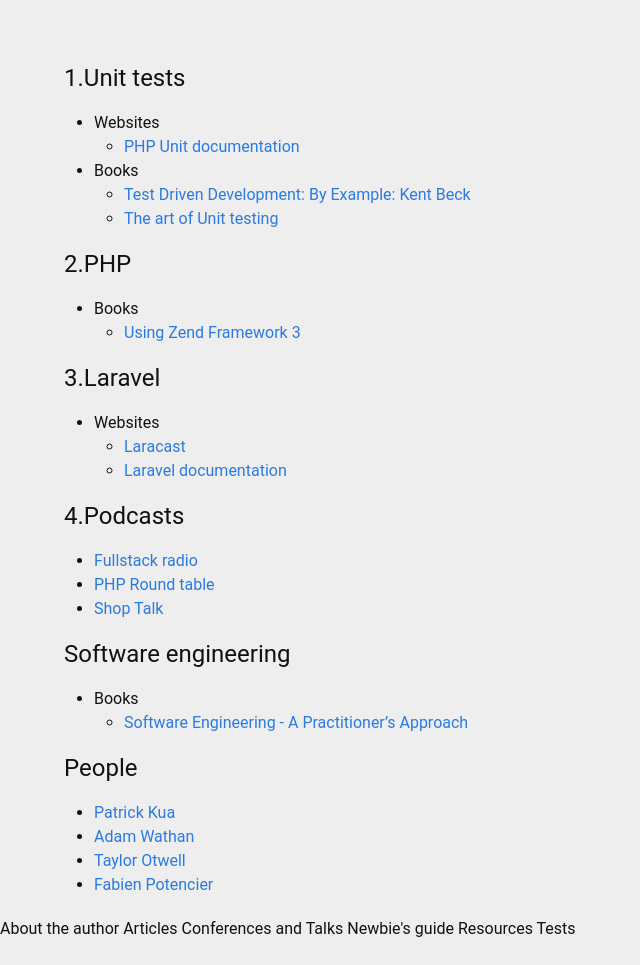
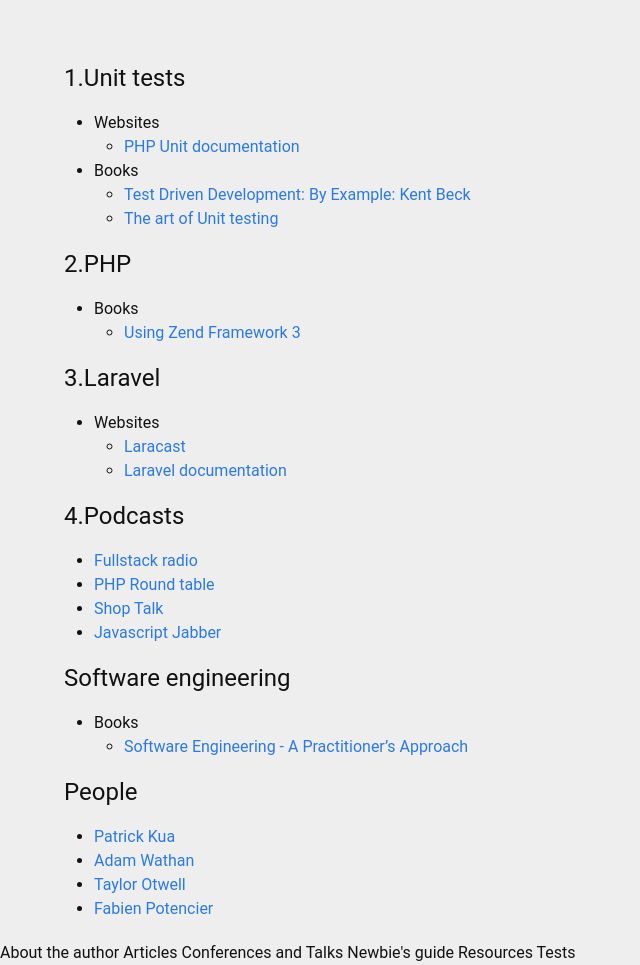
Before and after one commit to tiepdotme/marabesi.com, a Jekyll site: the page built from resources.md, in a window 1280 px wide. Shown: the whole page, without its empty margins (0-640 px from the left). Built offline with Jekyll 4.4.1, drawn with Linux system fonts in a browser that asks for light colours; comment, search, counter and statistics services are not loaded; before the commit the page ends 941 px from its top, so only the background shows below that.

Commit message:
Update resources.md
added new resource

```diff
--- a/resources.md
+++ b/resources.md
@@ -40,6 +40,7 @@ author:
 * [Fullstack radio](http://www.fullstackradio.com/)
 * [PHP Round table](https://www.phproundtable.com/)
 * [Shop Talk](http://shoptalkshow.com/)
+* [Javascript Jabber](https://devchat.tv/js-jabber)
 
 ## Software engineering
 
```
